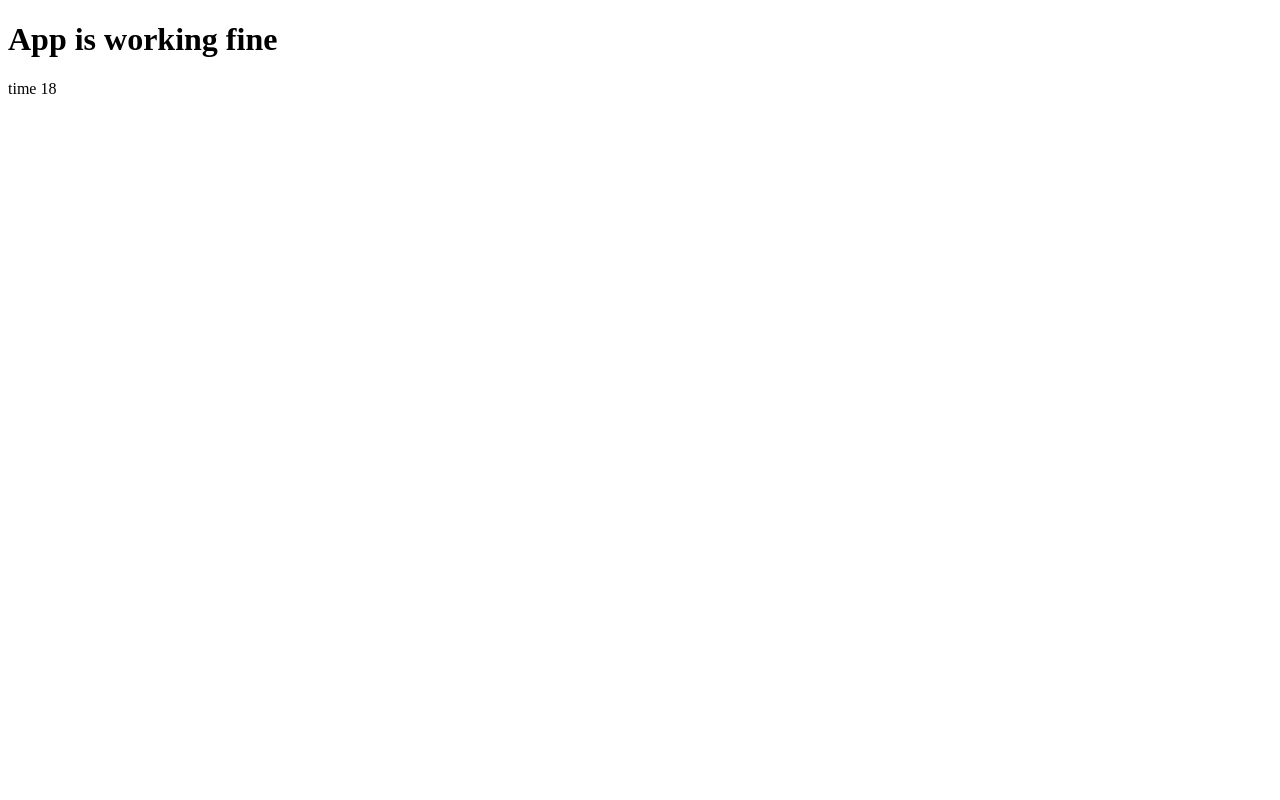
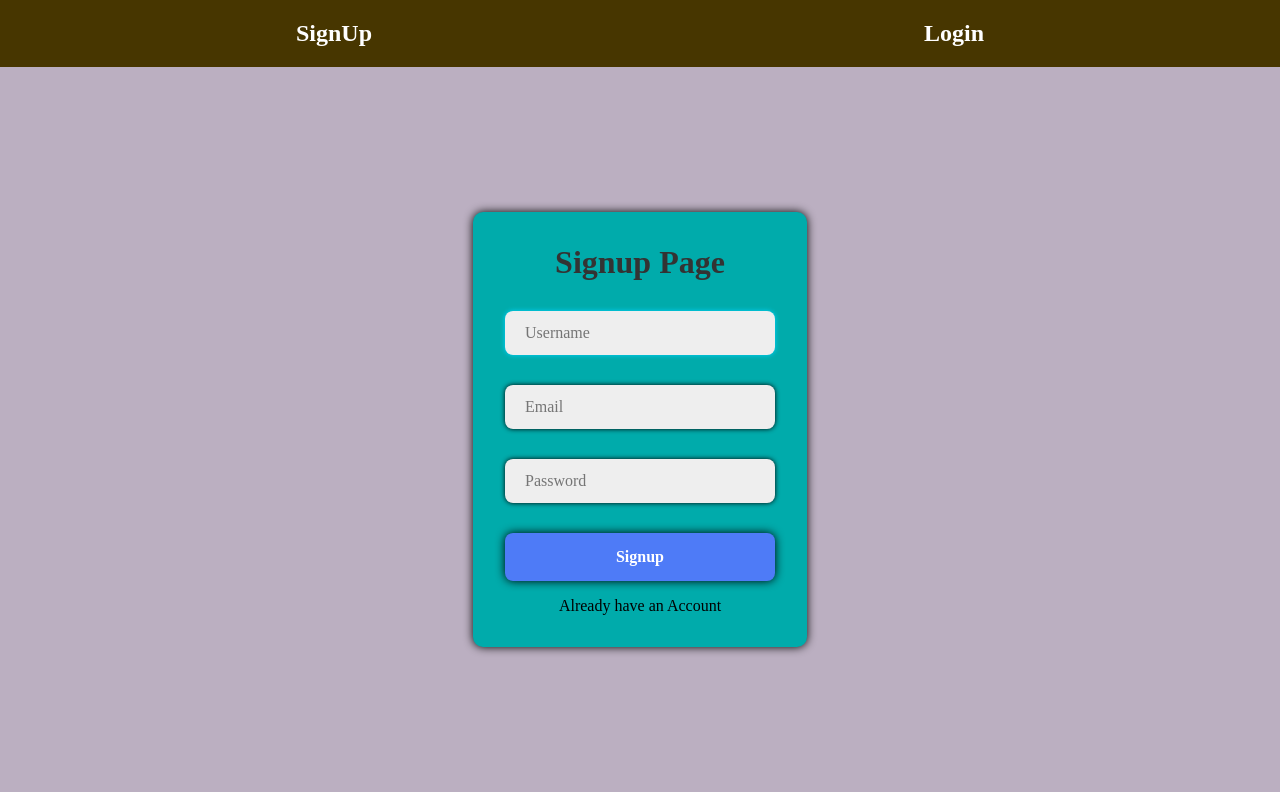
Before and after one commit to akashasahu07/BookNest, an Angular app: page / in a window 1280 px wide. Built offline with nearby package versions, Linux system fonts and the light colour scheme.

Commit message:
signup component

```diff
--- a/src/app/app.component.css
+++ b/src/app/app.component.css
@@ -0,0 +1,32 @@
+nav {
+    display: flex;
+    align-items: center;
+    justify-content: space-around;
+    padding: 20px;
+    background-color: #473600;
+}
+
+a {
+    font-weight: bold;
+    font-size: 1.5rem;
+    text-decoration: none;
+    position: relative;
+    color: #ffffff;
+}
+
+a::after {
+    content: "";
+    position: absolute;
+    left: 50%;
+    bottom: -2px;
+    /* Adjust to position the line */
+    width: 0;
+    height: 2px;
+    background-color: #ffffff;
+    transition: all 0.4s ease-out;
+}
+
+a:hover::after {
+    left: 0;
+    width: 100%;
+}
--- a/src/app/app.component.html
+++ b/src/app/app.component.html
@@ -1,3 +1,6 @@
-<h1>App is working fine</h1>
-
-time 18
+<nav>
+    <a routerLink="/">SignUp</a>
+    <a routerLink="/login">Login</a>
+    <!-- <a routerLink="/home">Home</a> -->
+</nav>
+<router-outlet></router-outlet>
--- a/src/app/app.component.ts
+++ b/src/app/app.component.ts
@@ -1,9 +1,9 @@
 import { Component } from '@angular/core';
-import { RouterOutlet } from '@angular/router';
+import { RouterModule, RouterOutlet } from '@angular/router';
 
 @Component({
   selector: 'app-root',
-  imports: [RouterOutlet],
+  imports: [RouterOutlet, RouterModule],
   templateUrl: './app.component.html',
   styleUrl: './app.component.css'
 })
--- a/src/app/app.routes.ts
+++ b/src/app/app.routes.ts
@@ -1,3 +1,11 @@
 import { Routes } from '@angular/router';
+import { HomeComponent } from './home/home.component';
+import { LoginComponent } from './login/login.component';
+import { SignupComponent } from './signup/signup.component';
 
-export const routes: Routes = [];
+export const routes: Routes = [
+    { path: '', component: SignupComponent },
+    { path: 'login', component: LoginComponent },
+    { path: 'home', component: HomeComponent },
+    { path: '**', redirectTo: '', pathMatch: 'full' }
+];
--- /dev/null
+++ b/src/app/home/home.component.html
@@ -0,0 +1 @@
+<p>home works!</p>
--- a/src/app/signup/signup.component.css
+++ b/src/app/signup/signup.component.css
@@ -0,0 +1,62 @@
+.signup-container {
+    background: #bbafc1;
+    height: calc(100vh - 75px);
+    display: flex;
+    justify-content: center;
+    align-items: center;
+    color: #333;
+    text-align: center;
+    padding: 40px;
+}
+
+form {
+    background-color: #00abab;
+    padding: 2rem;
+    border-radius: 10px;
+    box-shadow: 0px 0px 10px #000;
+}
+
+.input-box {
+    position: relative;
+    margin: 30px 0;
+}
+
+.input-box input {
+    width: 100%;
+    padding: 13px 50px 13px 20px;
+    background: #eee;
+    border-radius: 8px;
+    border: none;
+    outline: none;
+    font-size: 16px;
+    color: #333;
+    font-weight: 500;
+    box-shadow: 0px 0px 5px #000;
+}
+
+.input-box input:focus {
+    box-shadow: 0px 0px 5px #00d5ff;
+}
+
+.btn {
+    width: 100%;
+    height: 48px;
+    background: #4e7bf7;
+    border-radius: 8px;
+    border: none;
+    cursor: pointer;
+    font-size: 16px;
+    color: #fff;
+    font-weight: 600;
+    transition: background-color 0.3s ease-in-out;
+    margin-bottom: 1rem;
+    box-shadow: 0px 0px 10px #000;
+}
+
+.btn:hover {
+    background-color: #2f64f8;
+}
+
+a {
+    color: #000;
+}
--- a/src/app/signup/signup.component.html
+++ b/src/app/signup/signup.component.html
@@ -1 +1,20 @@
-<p>signup works!</p>
+<div class="signup-container">
+    <form>
+        <h1>Signup Page</h1>
+        <div class="input-box">
+            <input type="text" name="username" placeholder="Username" required autofocus>
+        </div>
+
+        <div class="input-box">
+            <input type="email" name="email" placeholder="Email" required>
+        </div>
+
+        <div class="input-box">
+            <input type="password" name="password" placeholder="Password" required>
+        </div>
+
+        <button type="submit" class="btn">Signup</button>
+
+        <a routerLink="/login">Already have an Account</a>
+    </form>
+</div>
--- a/src/styles.css
+++ b/src/styles.css
@@ -1 +1,7 @@
 /* You can add global styles to this file, and also import other style files */
+* {
+    margin: 0;
+    padding: 0;
+    font-family: cursive;
+    box-sizing: border-box;
+}
```
Also changed, not shown: src/app/home/home.component.ts (added, +11 -0 lines), src/app/home/home.component.css (added), 1 other file (tests, documents, lock files or other folders).
